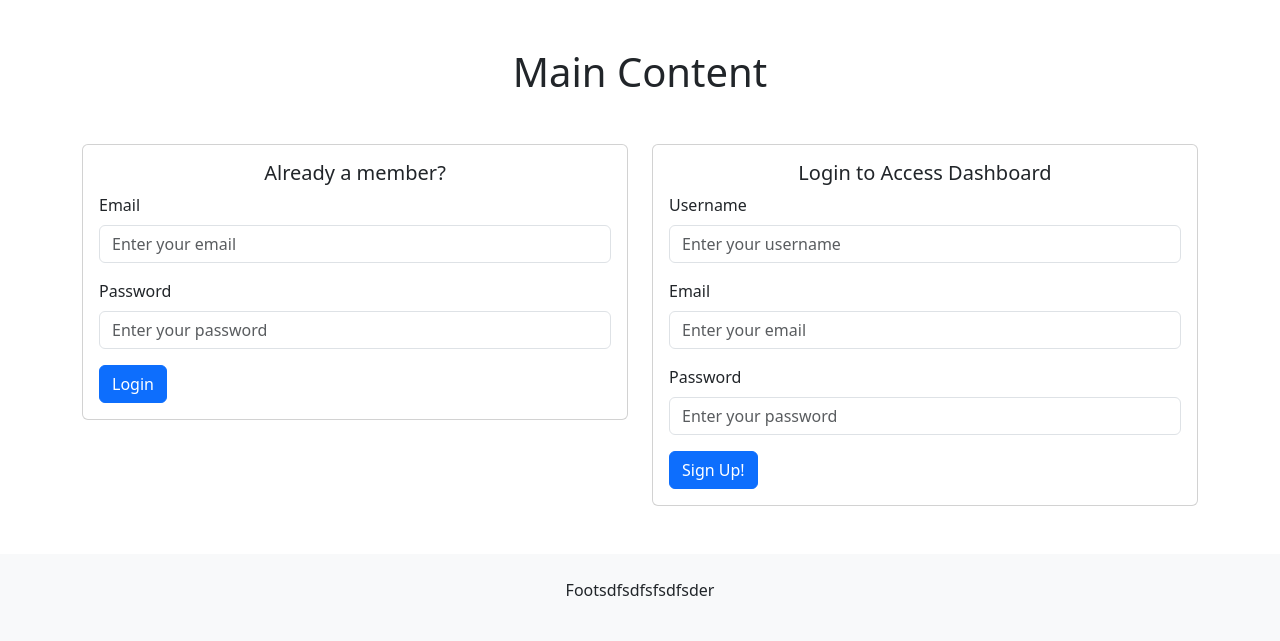
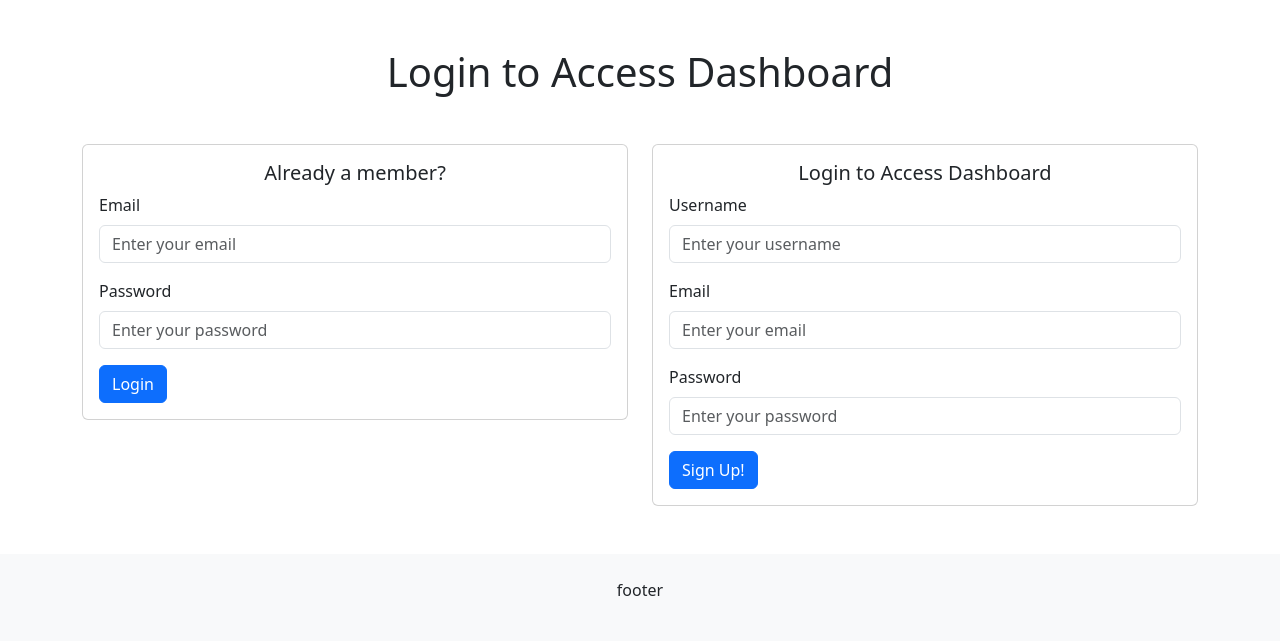
Before and after one commit to lage356/honest-games-reviews, a Node project: template views/login.handlebars in a window 1280 px wide. Shown: the part 56-697 px from the top of the page. Run offline with Node 20 templates, Linux system fonts and the light colour scheme; the template is opened without the code that fills it, so the values that code supplies are empty; some libraries are stand-ins or nearby versions.

Commit message:
added text

```diff
--- a/views/layouts/main.handlebars
+++ b/views/layouts/main.handlebars
@@ -42,7 +42,7 @@
   {{{ body }}}
 
   <footer class="bg-light text-center py-4 mt-5">
-    <p>Footsdfsdfsfsdfsder</p>
+    <p>footer</p>
   </footer>
   <script src="https://cdn.jsdelivr.net/npm/bootstrap@5.3.3/dist/js/bootstrap.bundle.min.js"
     integrity="sha384-YvpcrYf0tY3lHB60NNkmXc5s9fDVZLESaAA55NDzOxhy9GkcIdslK1eN7N6jIeHz"
--- a/views/login.handlebars
+++ b/views/login.handlebars
@@ -1,5 +1,5 @@
   <main class="container">
-    <h1 class="text-center mt-5">Main Content</h1>
+    <h1 class="text-center mt-5">Login to Access Dashboard</h1>
     <div class="row justify-content-center mt-5">
       <div class="col-md-6">
         <div class="card mb-5">
```
